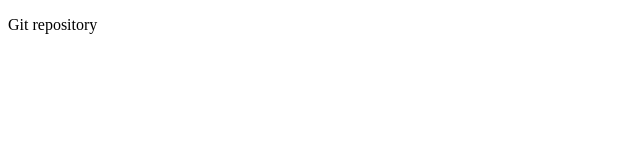
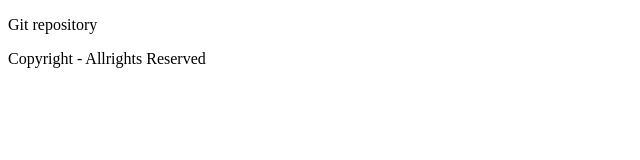
Before and after one commit to Mudassir-Shah-dev/git-tutorial-beginers, a plain HTML site: page Git.html in a window 1280 px wide. Shown: the whole page, without its empty margins (0-640 px from the left). Drawn offline with Linux system fonts and the light colour scheme.

```diff
--- a/Git.html
+++ b/Git.html
@@ -13,7 +13,7 @@
         Git repository
     </p>
     <footer>
-
+        Copyright - Allrights Reserved
     </footer>
 
 </body>
```
Also changed, not shown: 2 other files.
